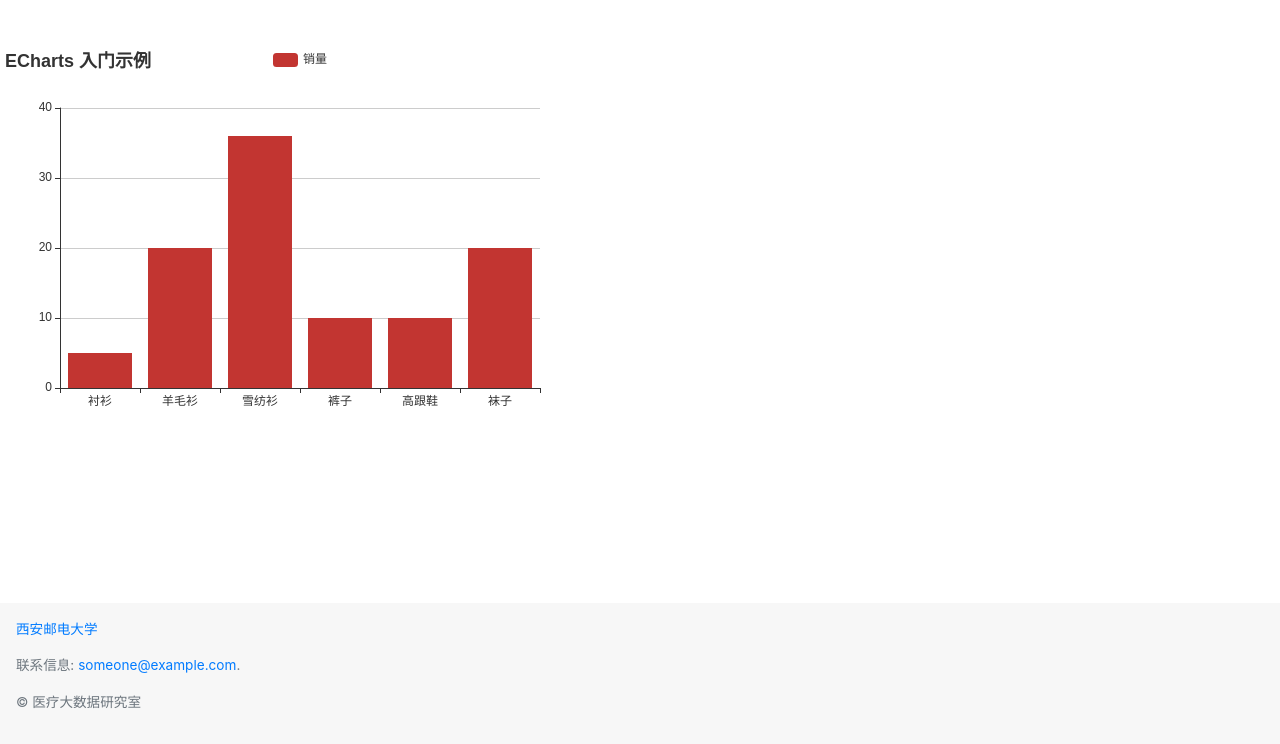
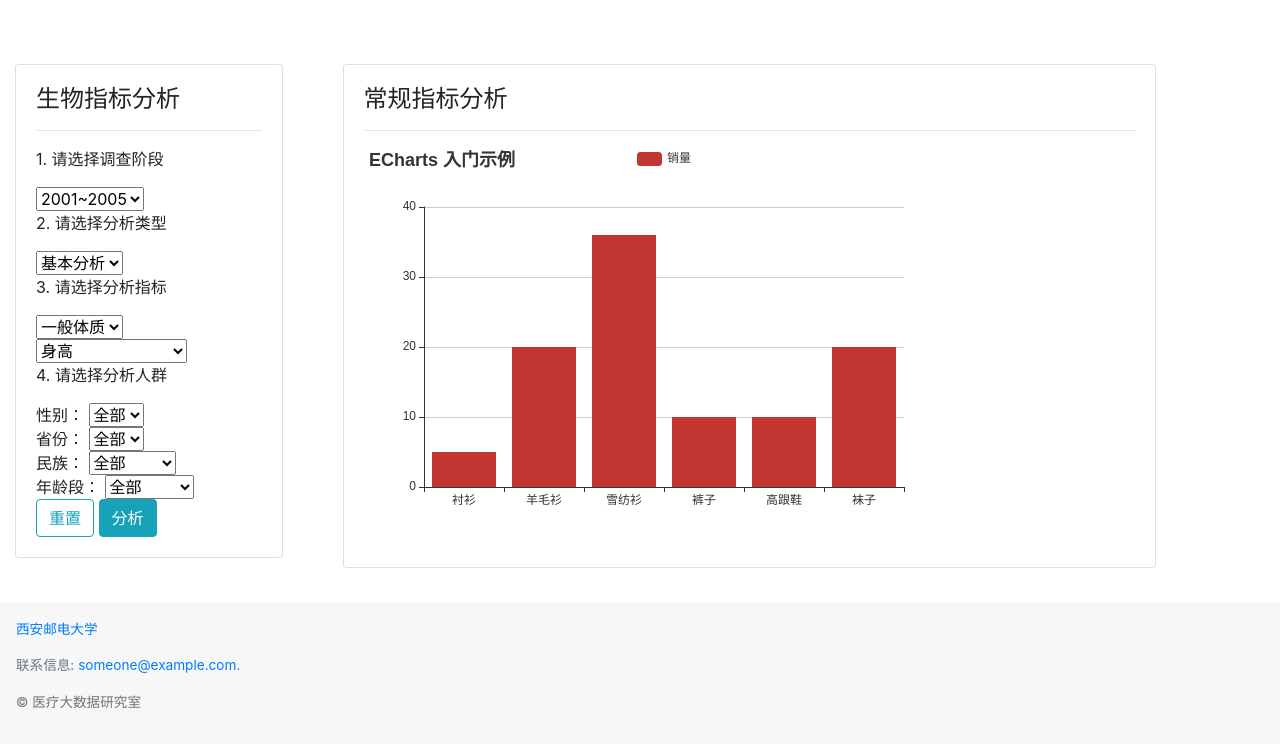
Before and after one commit to jaamyang/medical_lab, a Django app: page /data_visualization/ in a window 1280 px wide. Shown: the part 56-800 px from the top of the page. Run offline with Django 3.2, Linux system fonts and the light colour scheme; some libraries are stand-ins or nearby versions.

Commit message:
Add details to data visualization page

```diff
--- a/templates/data_visualization.html
+++ b/templates/data_visualization.html
@@ -15,8 +15,103 @@
 
 {% block content %}
 <br>
-
-<div id="main" style="width: 600px;height:400px;"></div>
+<div class="card-deck" style="margin-top: 1rem; margin-bottom: 1rem;">
+    <div class="col-sm-3">
+      <div class="card mb-3">
+        <div class="card-body">
+          <form action="" method="GET">
+            <h4 class="card-title">生物指标分析</h4>
+            <hr>
+            <p class="card-text">1. 请选择调查阶段</p>
+              <select name="period">
+                <option value="one" selected="selected">2001~2005</option>
+                <option value="six">2006~2011</option>
+              </select>
+              <br>
+            <p class="card-text">2. 请选择分析类型</p>
+              <select name="type">
+                <option value="basic" selected="selected">基本分析</option>
+                <option value="comprehensive">综合分析</option>
+              </select>
+              <br>
+            <p class="card-text">3. 请选择分析指标</p>
+              <select name="bodySystem">
+                <option value="normal" selected="selected">一般体质</option>
+                <option value="blood">血液生化</option>
+                <option value="recycle">循环功能</option>
+                <option value="bone">骨密度</option>
+                <option value="breath">呼吸功能</option>
+              </select>
+              <br>
+              <select name="body">
+                <option value="height" selected="selected">身高</option>
+                <option value="weight">体重</option>
+                <option value="BMI">BMI</option>
+                <option value="sitting">坐高</option>
+                <option value="hips">臀围</option>
+                <option value="bust">胸围</option>
+                <option value="waist">腰围</option>
+                <option value="SYS">收缩压（血压计）</option>
+                <option value="DIA">舒张压（血压计）</option>
+                <option value="heart">心率（人工测量）</option>
+              </select>
+              <br>
+            <p class="card-text">4. 请选择分析人群</p>
+              性别：
+              <select name="sex">
+                <option value="all" selected="selected">全部</option>
+                <option value="male">男</option>
+                <option value="female">女</option>
+              </select>
+              <br>
+              省份：
+              <select name="sex">
+                <option value="all" selected="selected">全部</option>
+                <option value="beijing">北京</option>
+                <option value="hebei">河北</option>
+                  <option value="zhejiang">浙江</option>
+                <option value="guangxi">广西</option>
+              </select>
+              <br>
+              民族：
+              <select name="sex">
+                <option value="all" selected="selected">全部</option>
+                <option value="han">汉族</option>
+                <option value="minority">少数民族</option>
+              </select>
+              <br>
+              年龄段：
+              <select name="age">
+                <option value="all" selected="selected">全部</option>
+                <option value="seven">7~8岁</option>
+                <option value="nine">9~10岁</option>
+                <option value="eleven">11~12岁</option>
+                <option value="thirteen">13~14岁</option>
+                <option value="fifteen">15~16岁</option>
+                <option value="seventeen">17~18岁</option>
+                <option value="nineteen">19~26岁</option>
+                <option value="twenty">27~34岁</option>
+                <option value="thirty">35~44岁</option>
+                <option value="forty">45~54岁</option>
+                <option value="others">大于55岁</option>
+              </select>
+              <br>
+            <a href="#" class="btn btn-outline-info">重置</a>
+            <a href="#" class="btn btn-info">分析</a>
+          </form>
+        </div>
+      </div>
+    </div>
+    <div class="col-sm-8">
+      <div class="card">
+        <div class="card-body">
+          <h4 class="card-title">常规指标分析</h4>
+          <hr>
+          <div id="main" style="width: 600px;height:400px;"></div>
+        </div>
+      </div>
+    </div>
+</div>
 
 {% endblock %}
 
```
